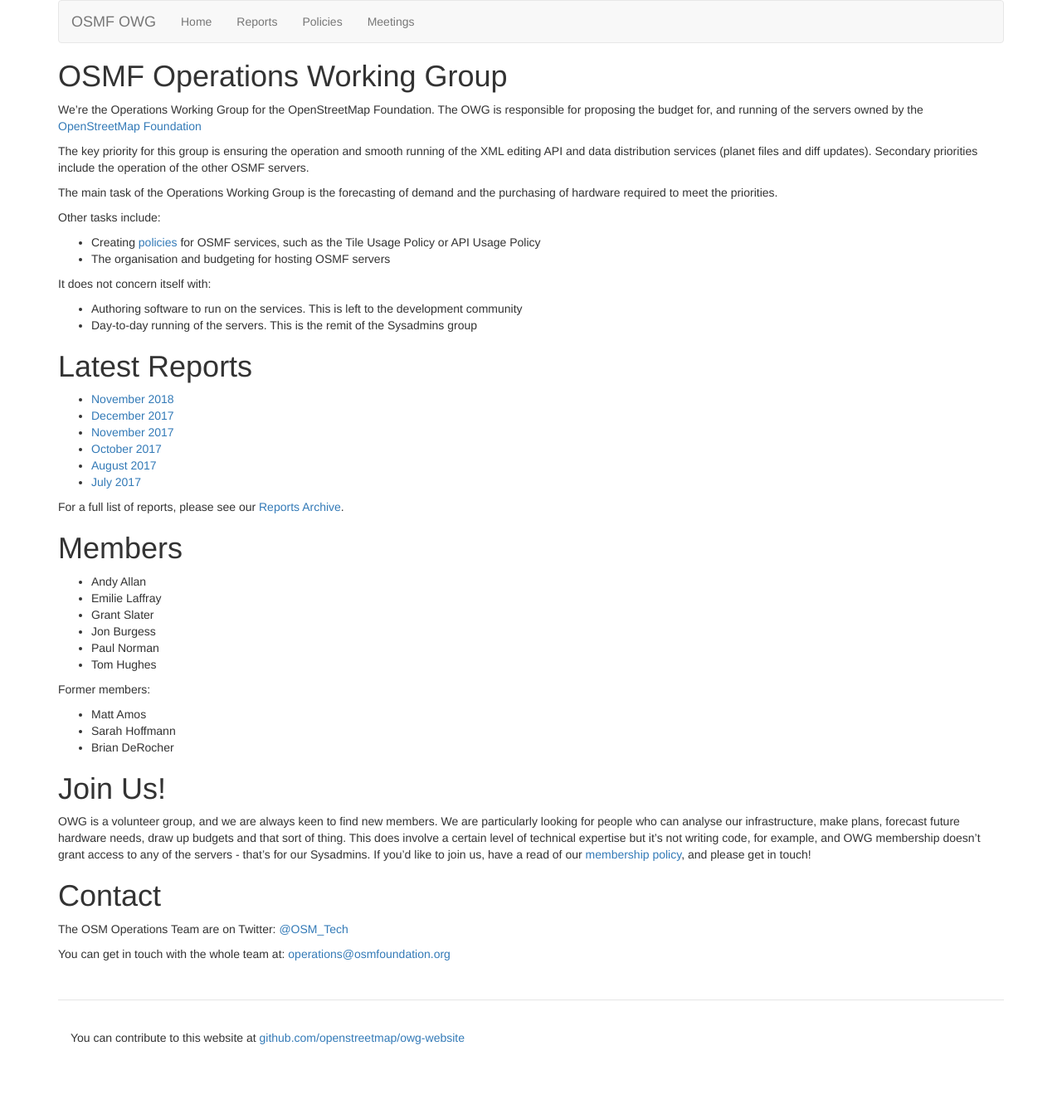
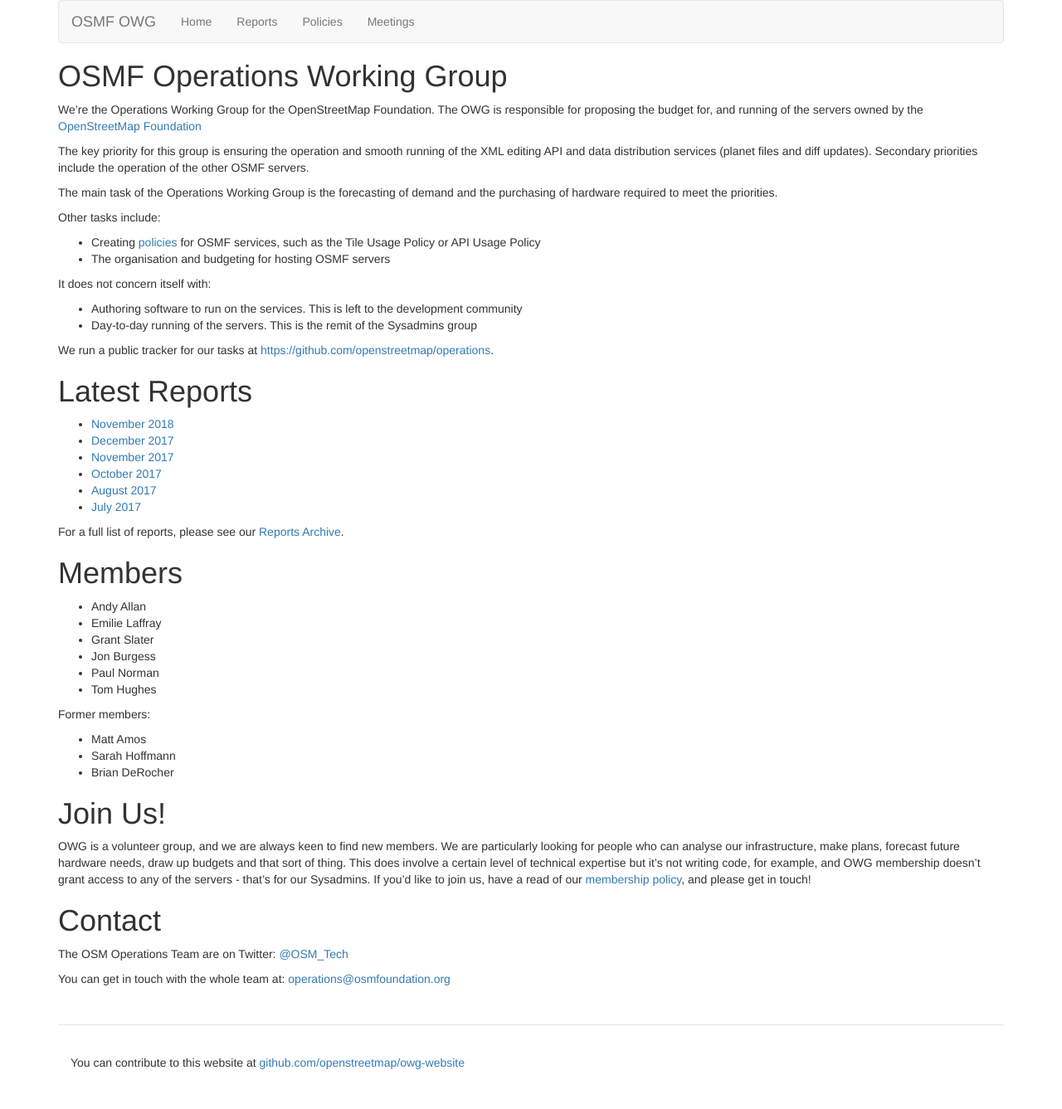
Before and after one commit to openstreetmap/owg-website, a Jekyll site: the page built from index.md, in a window 1280 px wide. Shown: the whole page at 83% size. Built offline with Jekyll 4.4.1, drawn with Linux system fonts in a browser that asks for light colours; before the commit the page ends 1307 px from its top, so only the background shows below that.

Commit message:
Add a link to our task tracker. Fixes #31

```diff
--- a/index.md
+++ b/index.md
@@ -19,6 +19,8 @@
 
 * Authoring software to run on the services. This is left to the development community
 * Day-to-day running of the servers. This is the remit of the Sysadmins group
+
+We run a public tracker for our tasks at [https://github.com/openstreetmap/operations](https://github.com/openstreetmap/operations).
 
 # Latest Reports
 
```
